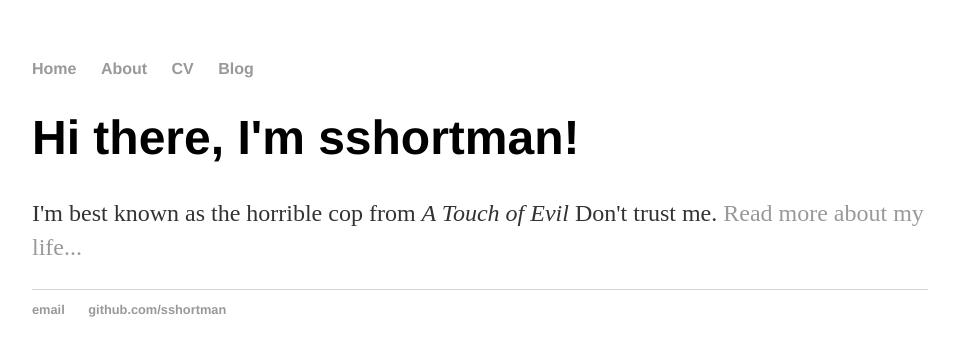
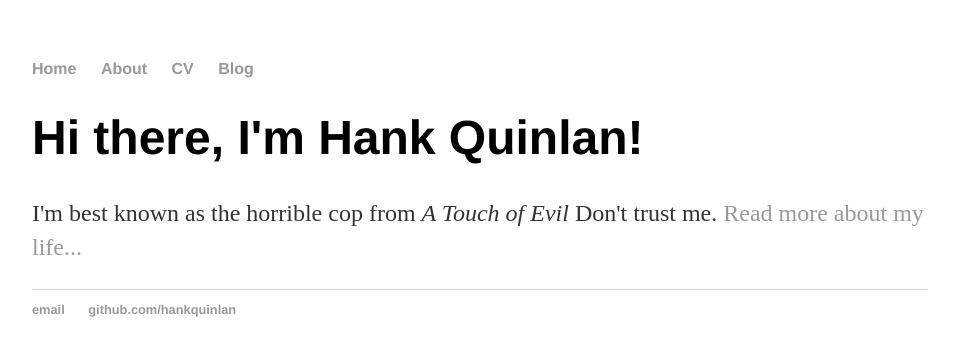
Before and after one commit to sshortman/sshortman.github.io, a Jekyll site: the page built from index.html, in a window 1280 px wide. Shown: the top 356 px of the page, without its empty margins (160-1115 px from the left). Built offline with Jekyll 4.4.1, drawn with Linux system fonts in a browser that asks for light colours.

Commit message:
Update index.html

```diff
--- a/index.html
+++ b/index.html
@@ -1,30 +1,8 @@
-<!DOCTYPE html>
-<html>
-	<head>
-		<title>Hank Quinlan, Horrible Cop</title>
-		<!-- link to main stylesheet -->
-		<link rel="stylesheet" type="text/css" href="/css/main.css">
-	</head>
-	<body>
-		<nav>
-    		<ul>
-        		<li><a href="/">Home</a></li>
-	        	<li><a href="/about">About</a></li>
-        		<li><a href="/cv">CV</a></li>
-        		<li><a href="/blog">Blog</a></li>
-    		</ul>
-		</nav>
-		<div class="container">
-    		<div class="blurb">
-        		<h1>Hi there, I'm sshortman!</h1>
-				<p>I'm best known as the horrible cop from <em>A Touch of Evil</em> Don't trust me. <a href="/about">Read more about my life...</a></p>
-    		</div><!-- /.blurb -->
-		</div><!-- /.container -->
-		<footer>
-    		<ul>
-        		<li><a href="mailto:hankquinlanhub@gmail.com">email</a></li>
-        		<li><a href="https://github.com/hankquinlan">github.com/sshortman</a></li>
-			</ul>
-		</footer>
-	</body>
-</html>
+---
+layout: default
+title: Hank Quinlan, Horrible Cop
+---
+<div class="blurb">
+	<h1>Hi there, I'm Hank Quinlan!</h1>
+	<p>I'm best known as the horrible cop from <em>A Touch of Evil</em> Don't trust me. <a href="/about">Read more about my life...</a></p>
+</div><!-- /.blurb -->
```
